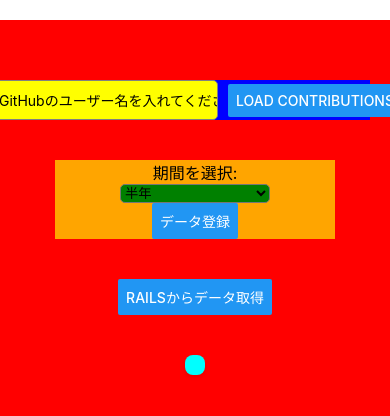
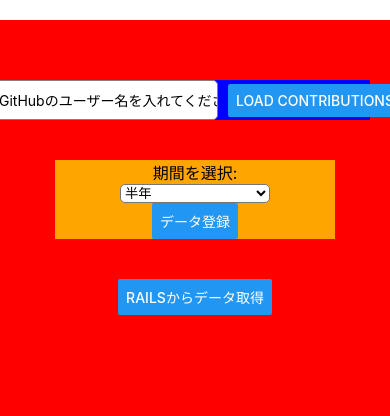
Before and after one commit to ocean6954/GitHubCalendar_ios_mobile, a React Native app: screen / in a window 390 px wide. Shown: the top 416 px of the page. Built offline with nearby package versions, Linux system fonts and the light colour scheme.

Commit message:
[update]型定義の整理

```diff
--- a/App.tsx
+++ b/App.tsx
@@ -9,75 +9,26 @@ import {
   ScrollView,
 } from 'react-native';
 import {Picker} from '@react-native-picker/picker';
-import {fetchData} from './src/services/api';
+import {fetchData, postRailsData} from './src/services/api';
 
-import {
-  Week,
-  Contribution,
-  ContributionDay,
-  ContributionRails,
-} from './src/type';
+import {ContributionRails, Weeks} from './src/type';
 import {testWeeksData} from './test';
 import axios from 'axios';
 
 const testData = testWeeksData;
 
-// const formatContributionsToWeeks = (contributions: Contribution[]): Week[] => {
-//   const weeksMap: Record<string, ContributionDay[]> = {};
-
-//   contributions.forEach(contribution => {
-//     const weekStart = getWeekStart(contribution.date); // 日付を週ごとにグループ化
-//     if (!weeksMap[weekStart]) {
-//       weeksMap[weekStart] = [];
-//     }
-//     weeksMap[weekStart].push({
-//       date: contribution.date,
-//       contributionCount: contribution.contributionCount,
-//     });
-//   });
-
-//   return Object.keys(weeksMap).map(weekStart => ({
-//     contributionDays: weeksMap[weekStart],
-//   }));
-// };
-
-// 週の開始日を取得するヘルパー関数
-// const getWeekStart = (date: string): string => {
-//   const d = new Date(date);
-//   const day = d.getDay();
-//   const diff = d.getDate() - day + (day === 0 ? -6 : 1);
-//   const weekStart = new Date(d.setDate(diff));
-//   return weekStart.toISOString().split('T')[0]; // YYYY-MM-DD形式で返す
-// };
-
 const GitHubCalendar = () => {
-  const [calendarData, setCalendarData] = useState<Week>();
+  const [calendarData, setCalendarData] = useState<Weeks>();
   const [username, setUsername] = useState('');
   const [period, setPeriod] = useState('6months');
   const [contributionsRails, setContributionsRails] = useState<
     ContributionRails[]
   >([]);
 
-  //week配列を受け取ってrailsに送る動作を実装したい
-  const postRailsData = async (week: Week) => {
-    if (week) {
-      try {
-        const postData = await axios.post(
-          'http://127.0.0.1:3000/api/contributions',
-          week,
-        );
-        console.log('postに成功しました!');
-        console.log('postするデータ', postData);
-      } catch (error) {
-        console.error(error);
-      }
-    }
-  };
-
-  //weekを整えていく
   const getContribution = async () => {
     if (username) {
       const weeks = await fetchData(username, period);
+      console.log('weeksは', JSON.stringify(weeks, null, 2));
       setCalendarData(weeks);
     }
   };
@@ -92,23 +43,10 @@ const GitHubCalendar = () => {
 
   // 週の開始日を取得するヘルパー関数;
   const getWeekStart = (date: string): string => {
-    console.log('getWeekStartが呼び出されました！');
     const d = new Date(date);
-    console.log('d is :', d);
     const day = d.getDay();
-    console.log('day is :', day);
-
     const diff = d.getDate() - day + (day === 0 ? -6 : 1);
-    console.log('diff is :', diff);
-
     const weekStart = new Date(d.setDate(diff));
-    console.log('weekStart is :', weekStart);
-    console.log(
-      'weekStart.toISOString().split(T)[0] is :',
-      weekStart.toISOString().split('T')[0],
-    );
-    console.log(' ');
-
     return weekStart.toISOString().split('T')[0]; // YYYY-MM-DD形式で返す
   };
 
@@ -147,6 +85,10 @@ const GitHubCalendar = () => {
     fetchRailsData();
   };
 
+  const handleSubmit = () => {
+    postRailsData(calendarData);
+  };
+
   return (
     <ScrollView contentContainerStyle={styles.container}>
       <View style={styles.form}>
@@ -170,17 +112,41 @@ const GitHubCalendar = () => {
           <Picker.Item label="半年" value="6months" />
           <Picker.Item label="1年" value="1year" />
         </Picker>
-        <Button
-          title="データ登録"
-          onPress={() => calendarData && postRailsData(calendarData)}
-        />
+        <Button title="データ登録" onPress={handleSubmit} />
       </View>
 
       <Button title="Railsからデータ取得" onPress={getRailsData} />
 
-      {contributionsRails && (
+      {/* {contributionsRails && (
+        <View style={styles.calendarRails}>
+          {formatRailsData(contributionsRails).map((week, weekIndex) => (
+            <View key={weekIndex} style={styles.week}>
+              {week.contributionDays.map((day, dayIndex) => {
+                return (
+                  <View
+                    key={dayIndex}
+                    style={[
+                      styles.day,
+                      {
+                        backgroundColor: getColorForContribution(
+                          day.contribution_count,
+                        ),
+                      },
+                    ]}>
+                    <Text style={styles.tooltip}>
+                      {`${day.date}: ${day.contribution_count}`}
+                    </Text>
+                  </View>
+                );
+              })}
+            </View>
+          ))}
+        </View>
+      )} */}
+
+      {calendarData && (
         <View style={styles.calendar}>
-          {formatRailsData(contributionsRails).map((week, weekIndex) => (
+          {calendarData.map((week, weekIndex) => (
             <View key={weekIndex} style={styles.week}>
               {week.contributionDays.map((day, dayIndex) => {
                 return (
@@ -252,8 +218,7 @@ const styles = StyleSheet.create({
     flex: 1,
     marginRight: 10,
     borderRadius: 5, // 角を丸く
-    // backgroundColor: '#fff',
-    backgroundColor: 'yellow',
+    backgroundColor: '#fff',
   },
   pickerContainer: {
     width: '80%',
@@ -266,16 +231,30 @@ const styles = StyleSheet.create({
     // marginBottom: 20,
     borderRadius: 5, // ピッカーの角を丸く
     backgroundColor: '#fff', // 背景を白に
-    backgroundColor: 'green',
   },
+  calendarRails: {
+    flexDirection: 'row',
+    flexWrap: 'wrap', // 要素を折り返すように変更
+    justifyContent: 'center', // 中央揃え
+    padding: 10,
+    marginTop: 40,
+    backgroundColor: '#fff',
+
+    borderRadius: 8,
+    shadowColor: '#000',
+    shadowOffset: {width: 0, height: 2},
+    shadowOpacity: 0.1,
+    shadowRadius: 4,
+    elevation: 3, // 影を追加
+  },
+
   calendar: {
     flexDirection: 'row',
     flexWrap: 'wrap', // 要素を折り返すように変更
     justifyContent: 'center', // 中央揃え
     padding: 10,
     marginTop: 40,
-    backgroundColor: '#fff',
-    backgroundColor: 'aqua',
+    backgroundColor: 'gray',
 
     borderRadius: 8,
     shadowColor: '#000',
--- a/src/services/api.js
+++ b/src/services/api.js
@@ -17,6 +17,7 @@ const getDateRange = period => {
 };
 
 export const fetchData = async (username, period) => {
+  console.log('fetchDataが呼び出されました');
   const {from, to} = getDateRange(period);
   const query = `
         {
@@ -48,9 +49,27 @@ export const fetchData = async (username, period) => {
     const weeks =
       response.data.data.user.contributionsCollection.contributionCalendar
         .weeks;
+    // console.log('weeksの中身', weeks.stringify());
+    console.log(JSON.stringify(weeks, null, 2));
+
     return weeks;
   } catch (error) {
     console.error('Error fetching GitHub contributions:', error);
     return [];
   }
 };
+
+export const postRailsData = async week => {
+  console.log('postRailsDataが呼び出されました!');
+  if (week) {
+    try {
+      const postData = await axios.post(
+        'http://127.0.0.1:3000/api/contributions',
+        week,
+      );
+      console.log('postするデータ', postData);
+    } catch (error) {
+      console.error(error);
+    }
+  }
+};
```
Also changed, not shown: src/type.tsx (+6 -10 lines).
